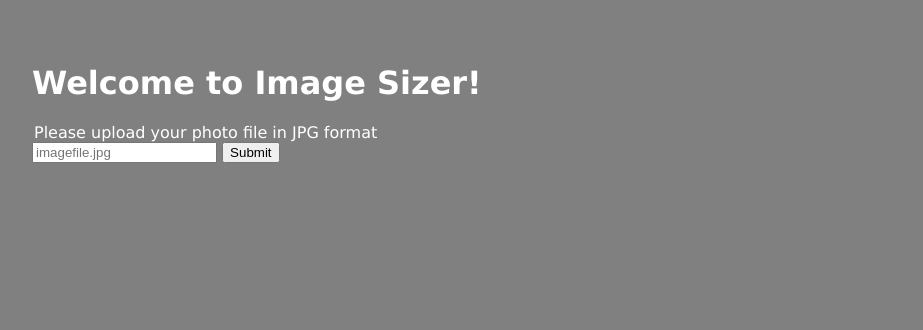
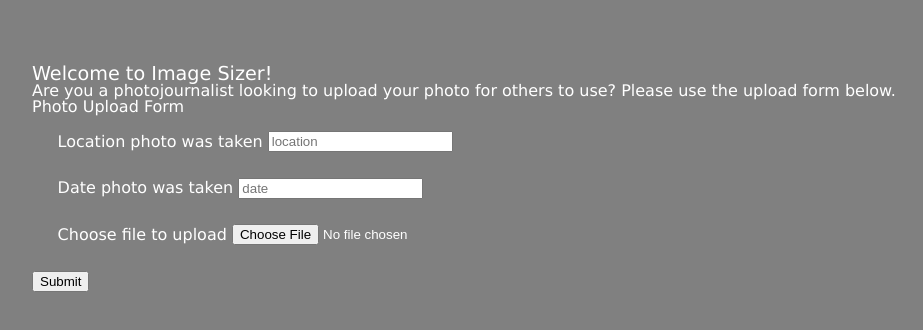
Before and after one commit to FavoredFortune/ImageSizer, a website: page index.html in a window 1280 px wide. Shown: the whole page, without its empty margins (32-955 px from the left). Drawn offline with nearby package versions, Linux system fonts and the light colour scheme.

Commit message:
final tweaking to form/front end view, for now. firebase npm still loading, may go back to postgress if needed, but trying to avoid it so no need to push/pull database from heroku or the like

```diff
--- a/css/main.css
+++ b/css/main.css
@@ -4,3 +4,20 @@ body {
   font-family: 'Lucida Sans', 'Lucida Sans Regular', 'Lucida Grande', 'Lucida Sans Unicode', Geneva, Verdana, sans-serif;
   margin: 5vw;
 }
+h1 p{
+  margin-bottom: 4vw;
+}
+h1{
+  font-size: 120%;
+}
+label {
+  margin: 2vw 2vw 4vw 0;
+  padding: 2vw;
+  font-display: bold;
+}
+input {
+  margin-bottom: 2vw;
+}
+br {
+  line-break: auto;
+}
--- /dev/null
+++ b/css/reset.css
@@ -0,0 +1,48 @@
+/* http://meyerweb.com/eric/tools/css/reset/
+   v2.0 | 20110126
+   License: none (public domain)
+*/
+
+html, body, div, span, applet, object, iframe,
+h1, h2, h3, h4, h5, h6, p, blockquote, pre,
+a, abbr, acronym, address, big, cite, code,
+del, dfn, em, img, ins, kbd, q, s, samp,
+small, strike, strong, sub, sup, tt, var,
+b, u, i, center,
+dl, dt, dd, ol, ul, li,
+fieldset, form, label, legend,
+table, caption, tbody, tfoot, thead, tr, th, td,
+article, aside, canvas, details, embed,
+figure, figcaption, footer, header, hgroup,
+menu, nav, output, ruby, section, summary,
+time, mark, audio, video {
+	margin: 0;
+	padding: 0;
+	border: 0;
+	font-size: 100%;
+	font: inherit;
+	vertical-align: baseline;
+}
+/* HTML5 display-role reset for older browsers */
+article, aside, details, figcaption, figure,
+footer, header, hgroup, menu, nav, section {
+	display: block;
+}
+body {
+	line-height: 1;
+}
+ol, ul {
+	list-style: none;
+}
+blockquote, q {
+	quotes: none;
+}
+blockquote:before, blockquote:after,
+q:before, q:after {
+	content: '';
+	content: none;
+}
+table {
+	border-collapse: collapse;
+	border-spacing: 0;
+}
--- a/index.html
+++ b/index.html
@@ -8,7 +8,8 @@
   <meta http-equiv="X-UA-Compatible" content="ie=edge">
   <title>Image Sizer</title>
 
-  <!-- Link(s) to stylesheet(s) -->
+  <!-- Links to stylesheets -->
+  <link rel="stylesheet" href="css/reset.css">
   <link rel="stylesheet" href="css/main.css">
 
   <!-- This is the template for error messages -->
@@ -17,8 +18,8 @@
   <p>{{status}}: {{statusText}}</p>
 
   <!-- this is the results template for after photot is uploaded -->
-  <script id="results" type="text/x-handlebars-template">
-    <h1 id="fileName">This is the storage location of your file {{firebaseapp/fileName}}</h2>
+  <script id="results-template" type="text/x-handlebars-template">
+    <h1 id="fileName">Your photo, {{fileName}}, has been uploaded.</h2>
   </script>
   </script>
 </head>
@@ -30,11 +31,22 @@
 
   <!-- photo upload form -->
   <section class="upload tab-content">
+    <p>Are you a photojournalist looking to upload your photo for others to use? Please use the upload form below.</p>
     <form id="uploadPhoto">
-      <legend>Please upload your photo file in JPG format</legend>
-        <label for="file">
-          <input id="fileName" type="text" placeholder="imagefile.jpg"/>
+      <legend>Photo Upload Form</legend>
+      <br>
+        <label for="location"> Location photo was taken
+            <input id="location" type="text" placeholder="location"/>
         </label>
+        <br>
+        <label for="date"> Date photo was taken
+            <input id="date" type="datetime" placeholder="date"/>
+        </label>
+        <br>
+        <label for="file"> Choose file to upload
+            <input id="file" type="file" placeholder="upload photo"/>
+        </label>
+        <br>
       <button type="submit" href="/results">Submit</button>
     </form>
   </section>
```
Also changed, not shown: resultsView.js (+4 -4 lines).
